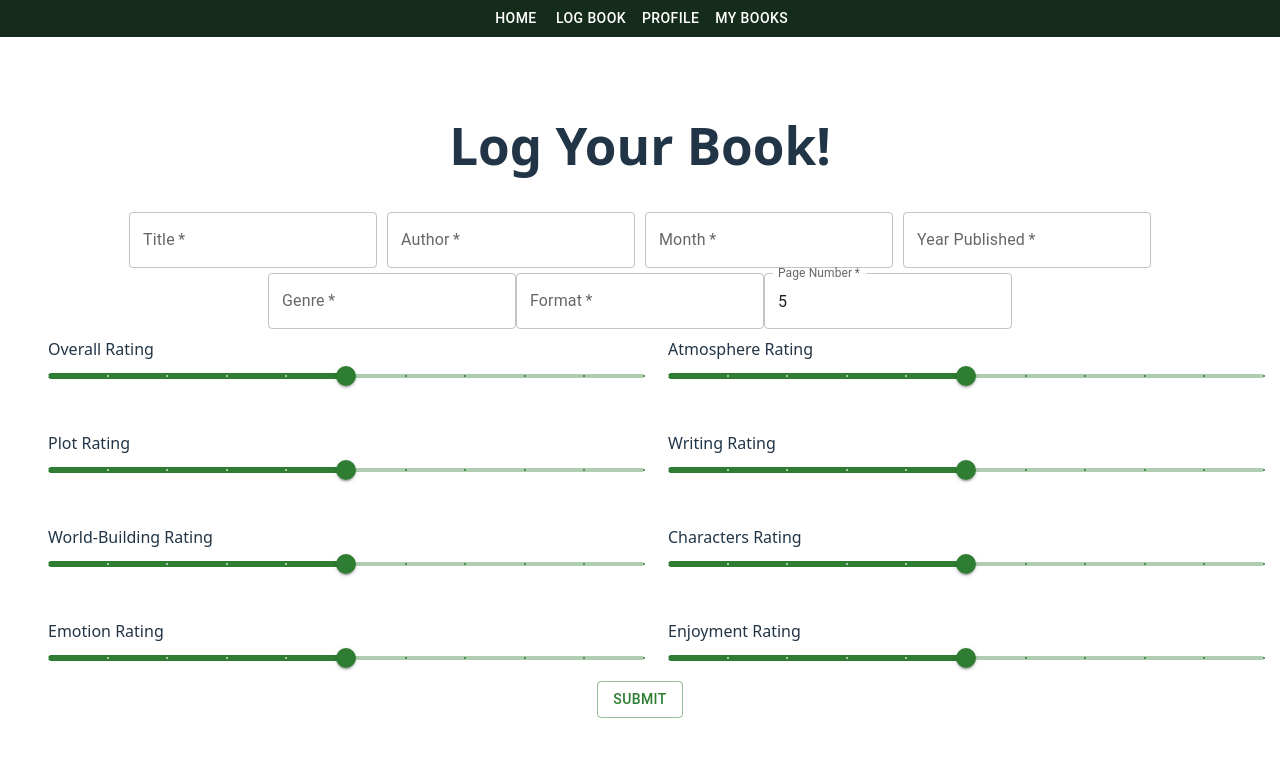
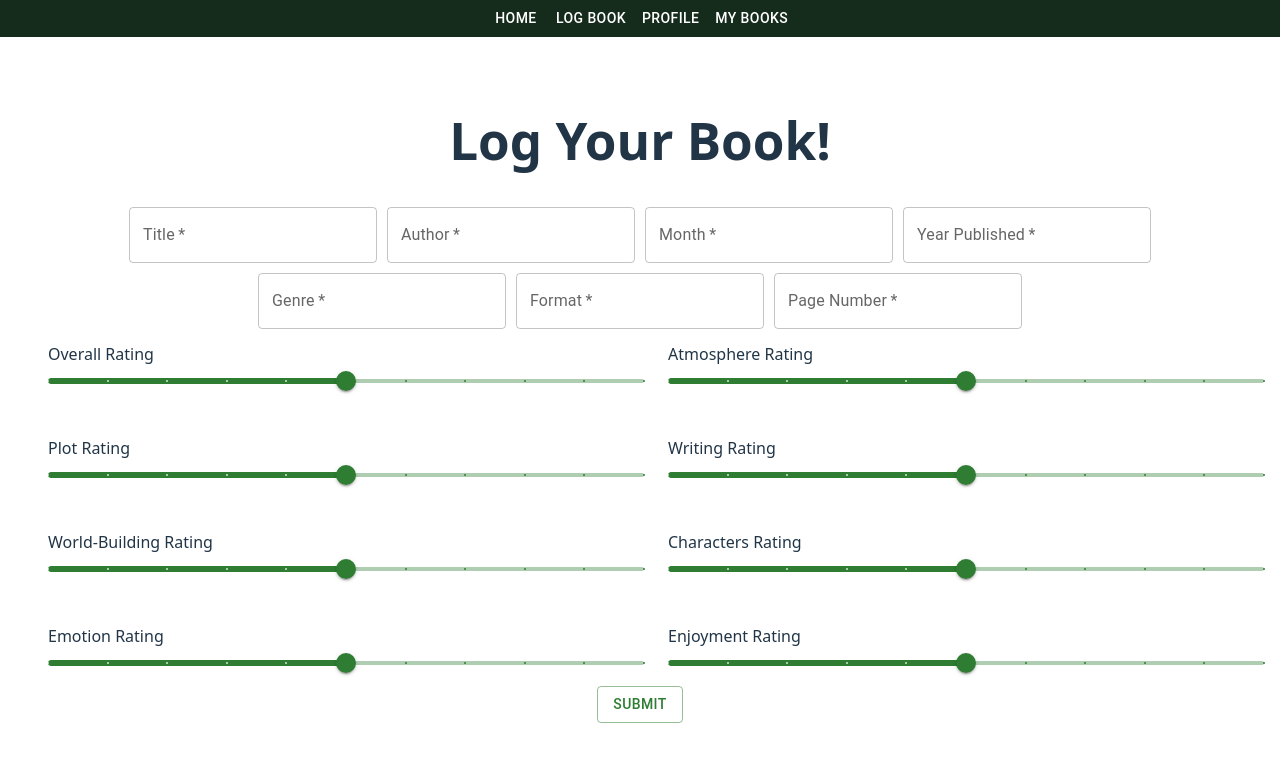
Before and after one commit to maddynenn/reading-log-v2, a React (Vite) app in the folder frontend/: page /#/logbook in a window 1280 px wide. Shown: the top 762 px of the page. Built offline with nearby package versions, Linux system fonts and the light colour scheme.

Commit message:
changed default state of page number entry, and made more margin changes

```diff
--- a/frontend/pages/LogBook.jsx
+++ b/frontend/pages/LogBook.jsx
@@ -27,7 +27,7 @@ export function LogBook() {
 	const [emotion, setEmotion] = useState(5);
 	const [enjoyment, setEnjoyment] = useState(5);
 	const [format, setFormat] = useState("");
-	const [pages, setPages] = useState(5);
+	const [pages, setPages] = useState(0);
 	const [dateCreated, setDateCreated] = useState(new Date());
 
 	const [open, setOpen] = useState(false);
@@ -155,6 +155,7 @@ export function LogBook() {
 						id="genre-field"
 						label="Genre"
 						variant="outlined"
+						sx={{ margin: "5px" }}
 						onChange={(e) => setGenre(e.target.value)}
 						value={genre}
 						required
@@ -163,6 +164,7 @@ export function LogBook() {
 						id="format-field"
 						label="Format"
 						variant="outlined"
+						sx={{ margin: "5px" }}
 						onChange={(e) => setFormat(e.target.value)}
 						value={format === 0 ? "" : format}
 						required
@@ -171,6 +173,7 @@ export function LogBook() {
 						id="pages-field"
 						label="Page Number"
 						variant="outlined"
+						sx={{ margin: "5px" }}
 						onChange={(e) => setPages(e.target.value)}
 						value={pages === 0 ? "" : pages}
 						required
```
